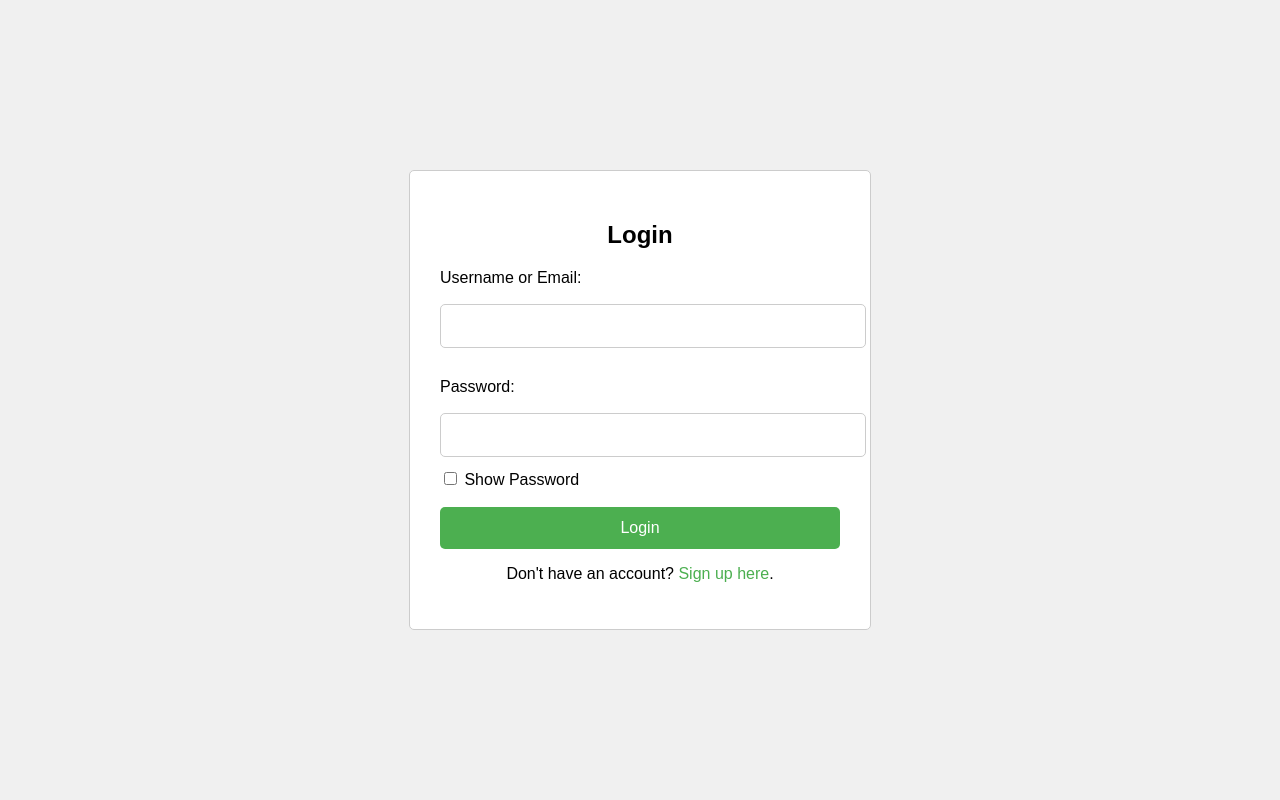
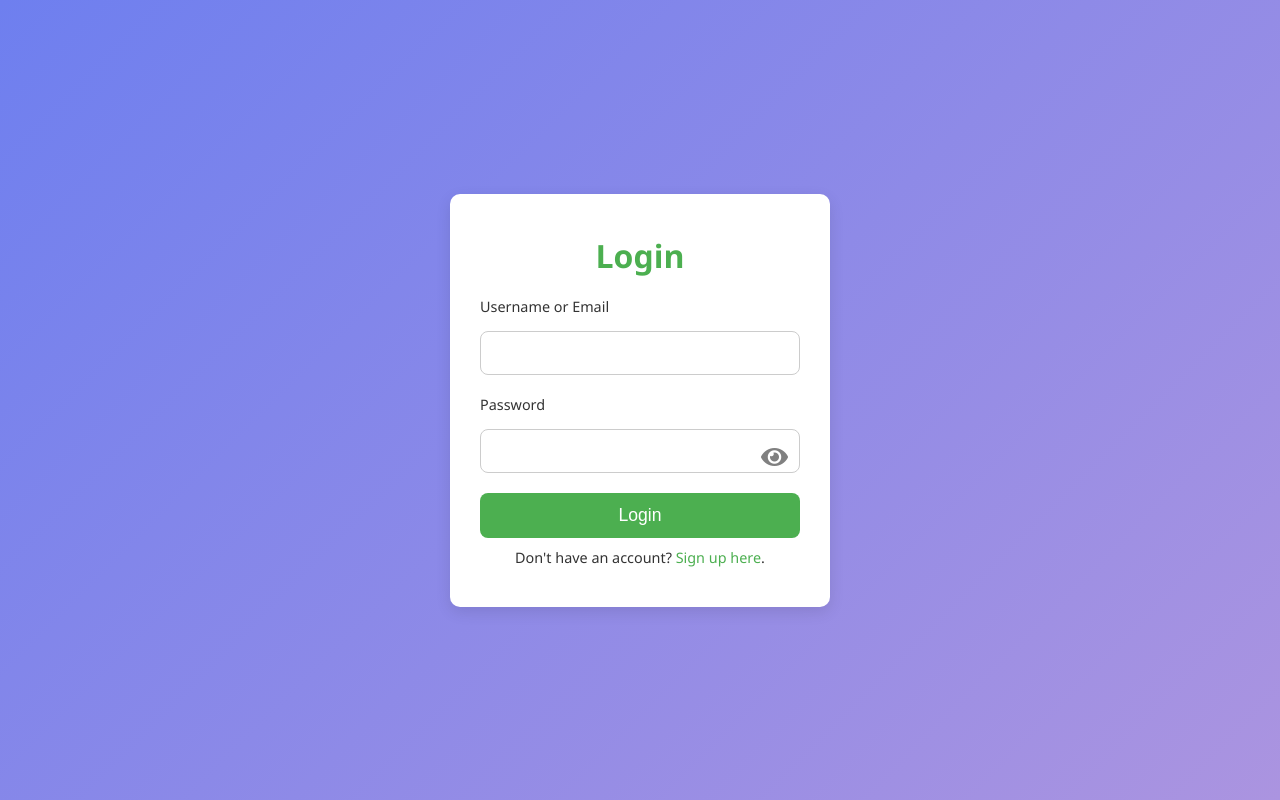
Before and after one commit to haseeb-125/Flask-App, a Flask app: page /login in a window 1280 px wide. Run offline with Flask 3, Linux system fonts and the light colour scheme; some libraries are stand-ins or nearby versions.

Commit message:
update 1

```diff
--- a/templates/Login.html
+++ b/templates/Login.html
@@ -5,46 +5,87 @@
     <meta charset="UTF-8">
     <meta name="viewport" content="width=device-width, initial-scale=1.0">
     <title>Login</title>
+    <!-- Link to Font Awesome for the icons -->
+    <link rel="stylesheet" href="https://cdnjs.cloudflare.com/ajax/libs/font-awesome/5.15.4/css/all.min.css">
     <style>
-        /* Basic styling for centering the form */
+        /* Base reset styles */
+        * {
+            margin: 0;
+            padding: 0;
+            box-sizing: border-box;
+        }
+
         body {
+            background: linear-gradient(135deg, #6e7fef, #ab94e0);
+            font-family: 'Segoe UI', Tahoma, Geneva, Verdana, sans-serif;
             display: flex;
             justify-content: center;
             align-items: center;
             height: 100vh;
-            margin: 0;
-            font-family: Arial, sans-serif;
-            background-color: #f0f0f0;
+            color: #333;
         }
 
-        form {
+        .login-container {
+            background-color: #ffffff;
+            border-radius: 10px;
+            box-shadow: 0 5px 15px rgba(0, 0, 0, 0.1);
+            padding: 40px 30px;
             width: 100%;
-            max-width: 400px;
-            padding: 30px;
-            border: 1px solid #ccc;
-            border-radius: 5px;
-            background-color: #fff;
+            max-width: 380px;
+            text-align: center;
         }
 
         h2 {
-            text-align: center;
+            font-size: 2rem;
+            color: #4CAF50;
             margin-bottom: 20px;
+            font-weight: 600;
         }
 
         label {
-            font-size: 1rem;
+            display: block;
+            font-size: 0.9rem;
             margin-bottom: 5px;
-            display: block;
+            text-align: left;
+        }
+
+        .input-container {
+            position: relative;
+            width: 100%;
         }
 
         input[type="text"],
         input[type="password"] {
             width: 100%;
-            padding: 12px;
-            margin: 12px 0;
+            padding: 12px 40px 12px 12px;
+            /* Padding to make space for the icon */
+            margin: 10px 0 20px;
             border: 1px solid #ccc;
-            border-radius: 5px;
+            border-radius: 8px;
             font-size: 1rem;
+            transition: all 0.3s ease;
+        }
+
+        input[type="text"]:focus,
+        input[type="password"]:focus {
+            border-color: #4CAF50;
+            outline: none;
+            box-shadow: 0 0 8px rgba(76, 175, 80, 0.3);
+        }
+
+        /* Eye icon styling inside the input */
+        .show-password {
+            position: absolute;
+            top: 50%;
+            right: 12px;
+            transform: translateY(-50%);
+            font-size: 1.5rem;
+            cursor: pointer;
+            color: gray;
+        }
+
+        .show-password:hover {
+            color: #45a049;
         }
 
         button {
@@ -53,22 +94,26 @@
             background-color: #4CAF50;
             color: white;
             border: none;
-            border-radius: 5px;
-            font-size: 1rem;
+            border-radius: 8px;
+            font-size: 1.1rem;
             cursor: pointer;
+            transition: all 0.3s ease;
         }
 
         button:hover {
             background-color: #45a049;
+            transform: translateY(-2px);
         }
 
         p {
-            text-align: center;
+            font-size: 0.9rem;
+            margin-top: 10px;
         }
 
         a {
+            color: #4CAF50;
             text-decoration: none;
-            color: #4CAF50;
+            transition: all 0.3s ease;
         }
 
         a:hover {
@@ -77,10 +122,10 @@
 
         /* Flash messages styling */
         .alert {
-            padding: 12px;
-            margin: 12px 0;
+            padding: 10px;
+            margin: 10px 0;
             border-radius: 5px;
-            font-size: 1rem;
+            font-size: 0.9rem;
         }
 
         .alert-success {
@@ -92,17 +137,6 @@
             background-color: #f8d7da;
             color: #721c24;
         }
-
-        /* Flash message positioning */
-        .alert {
-            position: absolute;
-            top: 10px;
-            left: 50%;
-            transform: translateX(-50%);
-            z-index: 1000;
-            width: auto;
-            max-width: 400px;
-        }
     </style>
 </head>
 
@@ -111,48 +145,48 @@
     <!-- Flash messages section -->
     {% with messages = get_flashed_messages(with_categories=true) %}
     {% if messages %}
-        {% for category, message in messages %}
     <div class="alert alert-{{ category }}">
         {{ message }}
     </div>
-        {% endfor %}
     {% endif %}
     {% endwith %}
 
+    <!-- Login Form -->
+    <div class="login-container">
+        <h2>Login</h2>
+
         <form method="POST">
-        <h2>Login</h2>
-        <label for="username_or_email">Username or Email:</label>
+            <label for="username_or_email">Username or Email</label>
             <input type="text" id="username_or_email" name="username_or_email" required>
-        <br><br>
 
-        <label for="password">Password:</label>
+            <label for="password">Password</label>
+            <div class="input-container">
                 <input type="password" id="password" name="password" required>
-        <input type="checkbox" onclick="togglePassword()"> Show Password
-        <br><br>
+                <span class="show-password" onclick="togglePassword()"><i class="fas fa-eye"></i></span>
+            </div>
 
             <button type="submit">Login</button>
 
             <p>Don't have an account? <a href="{{ url_for('signup') }}">Sign up here</a>.</p>
         </form>
+    </div>
 
-    <!-- JavaScript for password visibility toggle -->
     <script>
+        // Toggle password visibility
         function togglePassword() {
             var passwordField = document.getElementById("password");
+            var icon = document.querySelector(".show-password i");
+
             if (passwordField.type === "password") {
                 passwordField.type = "text"; // Show the password
+                icon.classList.remove("fa-eye");
+                icon.classList.add("fa-eye-slash"); // Switch to eye-slash icon
             } else {
                 passwordField.type = "password"; // Hide the password
+                icon.classList.remove("fa-eye-slash");
+                icon.classList.add("fa-eye"); // Switch back to eye icon
             }
         }
-
-        // Auto-remove flash messages after 5 seconds
-        setTimeout(function() {
-            var flashMessages = document.querySelectorAll('.alert');
-            flashMessages.forEach(function(message) {
-                message.style.display = 'none';
-            });
-        }, 3000);  // 5000 milliseconds = 5 seconds
     </script>
 
 </body>
```
Lines whose indentation alone changed are shown as unchanged.
